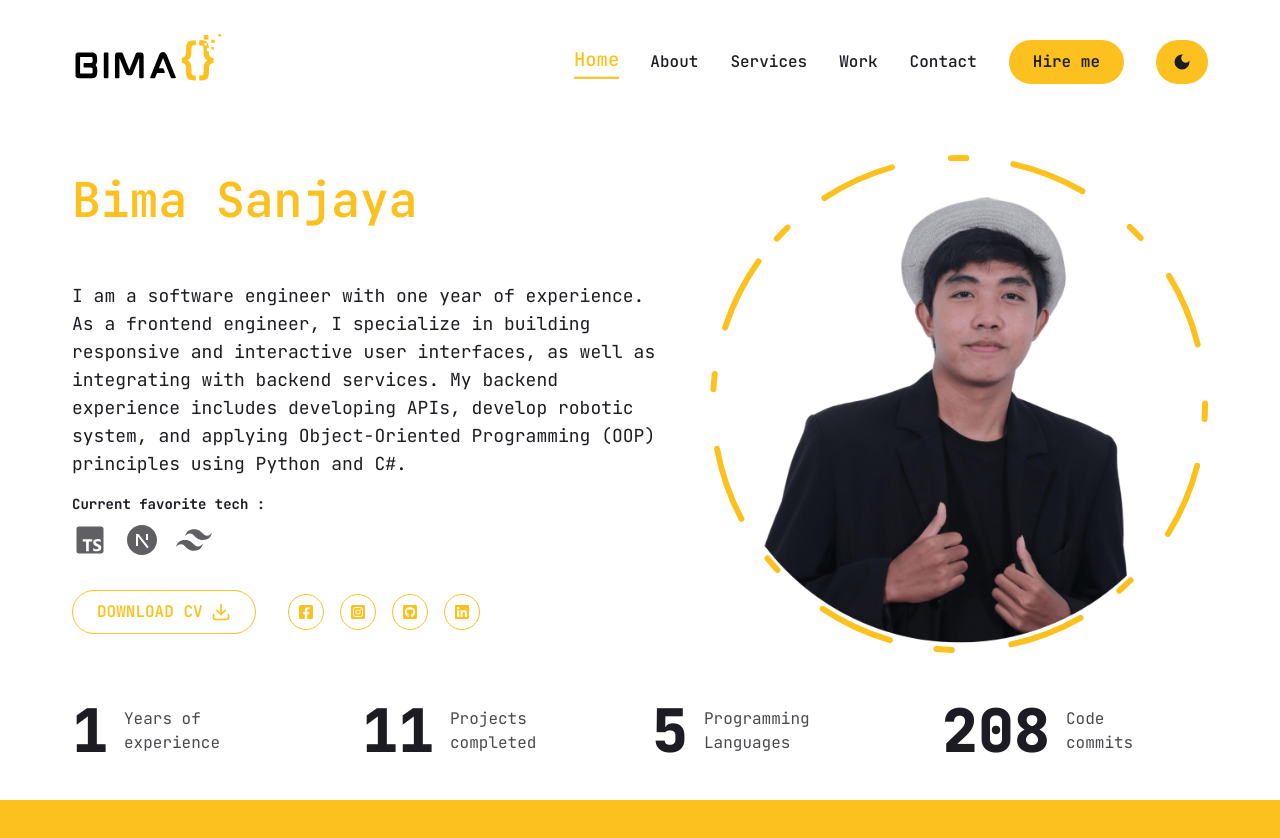
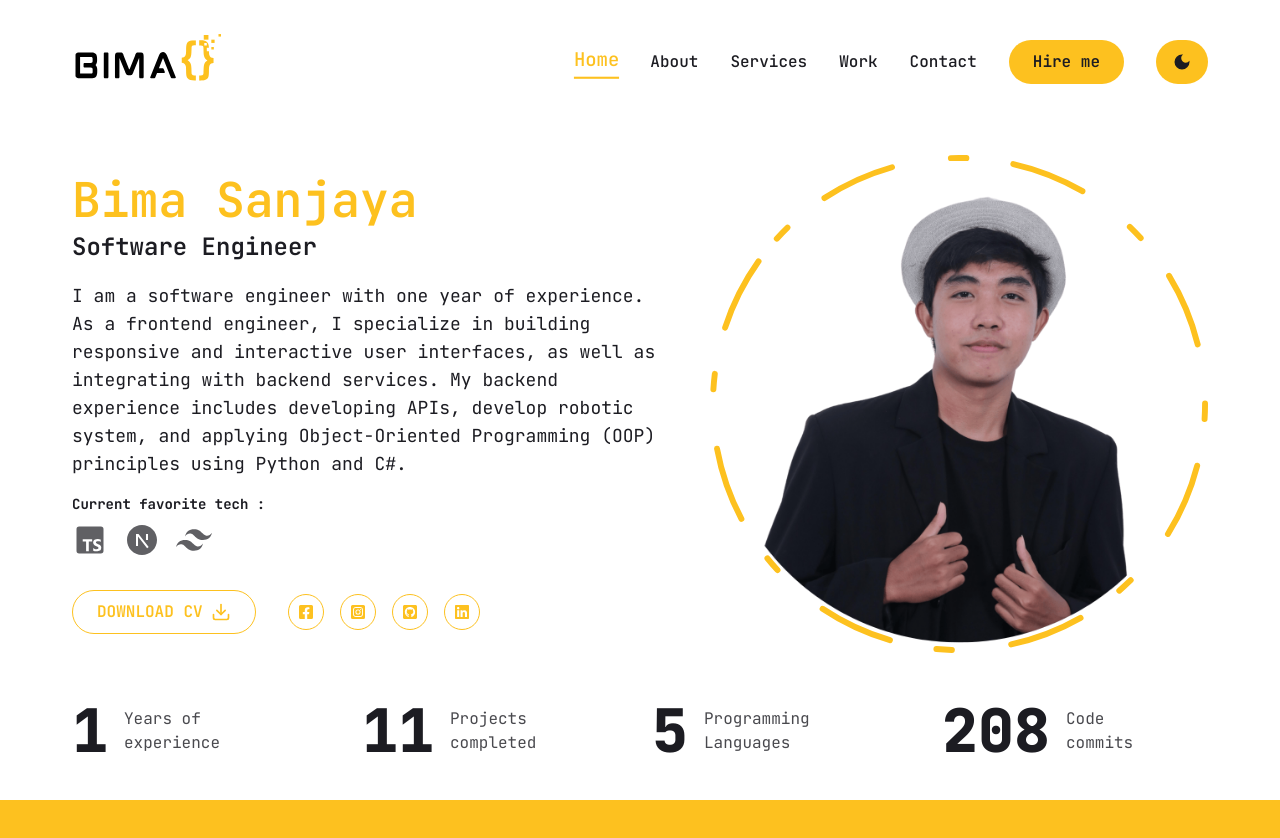
Before and after one commit to Bimasanjaya0704/next-portofolio, a Next.js app: page / in a window 1280 px wide. Shown: the top 838 px of the page. Built offline with nearby package versions, Linux system fonts and the light colour scheme.

Commit message:
fix: fix color in text software engineer

```diff
--- a/app/page.tsx
+++ b/app/page.tsx
@@ -21,7 +21,7 @@ const Home = () => {
             <h2 className="h2 text-accent mb-2 2xl:text-[70px]">
               Bima Sanjaya
             </h2>
-            <span className="h3 text-white dark:text-opacity-80 2xl:text-[30px]">
+            <span className="h3 text-primary dark:text-white dark:text-opacity-80 2xl:text-[30px]">
               Software Engineer
             </span>
             <p className="text-primary mt-4 dark:text-white dark:text-opacity-80 leading-relaxed text-sm text-center lg:text-left lg:mr-12 3xl:mr-16 2xl:text-xl md:text-lg">
```
